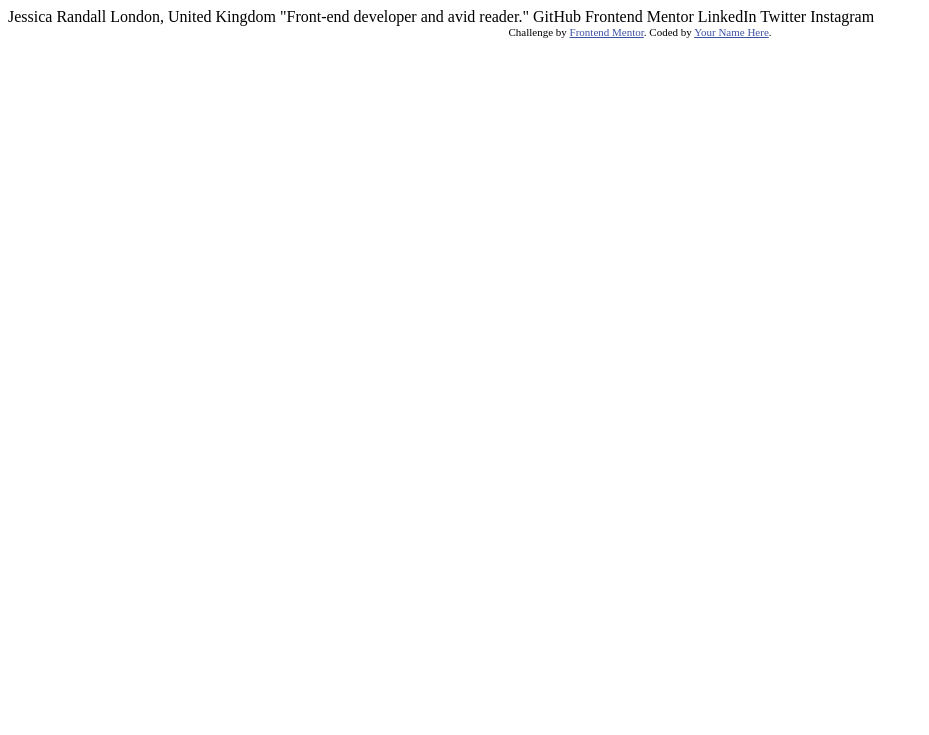
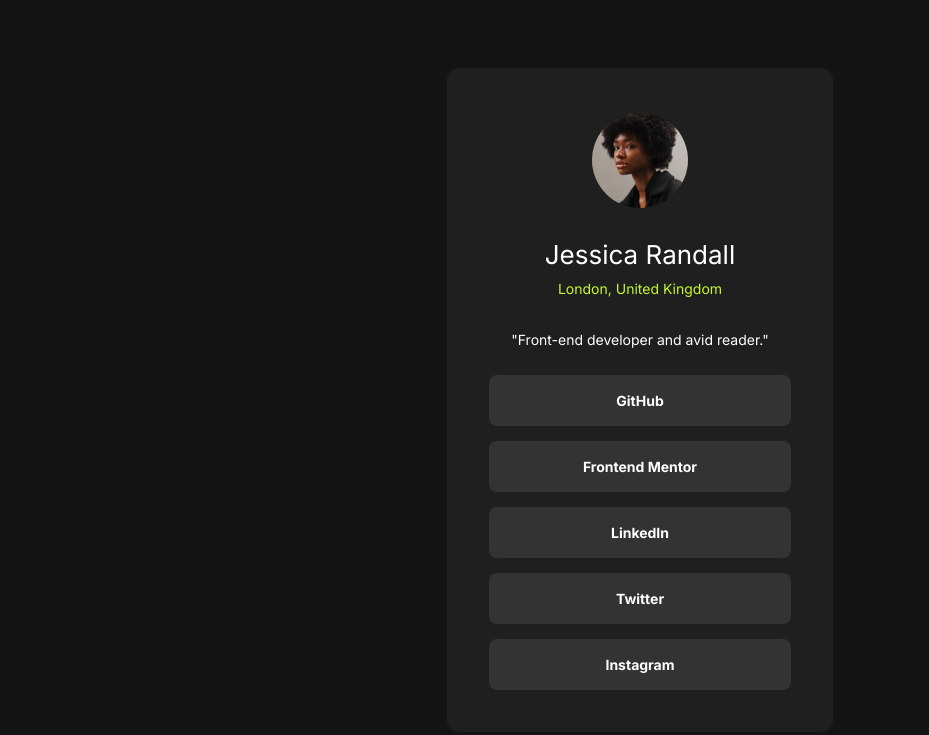
Before and after one commit to bnikkhah/social-links-profile, a website: page index.html in a window 1280 px wide. Shown: the whole page, without its empty margins (0-929 px from the left). Drawn offline with Linux system fonts and the light colour scheme.

Commit message:
added styling

```diff
--- a/index.html
+++ b/index.html
@@ -1,34 +1,81 @@
 <!DOCTYPE html>
 <html lang="en">
   <head>
-  <meta charset="UTF-8">
-  <meta name="viewport" content="width=device-width, initial-scale=1.0"> <!-- displays site properly based on user's device -->
+    <meta charset="UTF-8" />
+    <meta name="viewport" content="width=device-width, initial-scale=1.0" />
+    <!-- displays site properly based on user's device -->
 
-  <link rel="icon" type="image/png" sizes="32x32" href="./assets/images/favicon-32x32.png">
+    <link
+      rel="icon"
+      type="image/png"
+      sizes="32x32"
+      href="./assets/images/favicon-32x32.png"
+    />
 
     <title>Frontend Mentor | Social links profile</title>
 
     <!-- Feel free to remove these styles or customise in your own stylesheet 👍 -->
-  <style>
-    .attribution { font-size: 11px; text-align: center; }
-    .attribution a { color: hsl(228, 45%, 44%); }
-  </style>
+    <link rel="preconnect" href="https://fonts.googleapis.com" />
+    <link rel="preconnect" href="https://fonts.gstatic.com" crossorigin />
+    <link
+      href="https://fonts.googleapis.com/css2?family=Inter:ital,opsz,wght@0,14..32,100..900;1,14..32,100..900&display=swap"
+      rel="stylesheet"
+    />
+    <link rel="stylesheet" href="./output.css" />
   </head>
-<body>
-
-  Jessica Randall
-  London, United Kingdom
-  "Front-end developer and avid reader."
-
-  GitHub
-  Frontend Mentor
-  LinkedIn
-  Twitter
-  Instagram
-
-  <div class="attribution">
-    Challenge by <a href="https://www.frontendmentor.io?ref=challenge" target="_blank">Frontend Mentor</a>.
-    Coded by <a href="#">Your Name Here</a>.
+  <body
+    class="bg-[#141414] h-screen flex justify-center items-center font-[Inter] px-[24px]"
+  >
+    <div
+      class="card bg-[#1f1f1f] sm:p-[42px] p-[24px] rounded-xl text-center text-white w-full sm:w-auto"
+    >
+      <div class="img-wrapper">
+        <img
+          src="./assets/images/avatar-jessica.jpeg"
+          alt=""
+          class="rounded-full w-[100px] mx-auto border-2 border-transparent hover:border-[#c5f82a] transition"
+        />
+      </div>
+      <h2 class="text-[26px] mt-[25px]">Jessica Randall</h2>
+      <p class="text-[#c5f82a] mt-1">London, United Kingdom</p>
+      <p class="mt-[30px]">"Front-end developer and avid reader."</p>
+      <div class="button-wrapper flex flex-col">
+        <a
+          href="https://github.com/"
+          class="hover:text-black md:min-w-[302px] bg-[#333333] py-[15px] mt-[25px] inline-block text-white rounded-lg font-bold hover:bg-[#c5f82a] transition"
+          rel="noopener"
+          target="_blank"
+          >GitHub</a
+        >
+        <a
+          href="https://frontendmentor.io/"
+          class="hover:text-black md:min-w-[302px] bg-[#333333] py-[15px] mt-[15px] inline-block text-white rounded-lg font-bold hover:bg-[#c5f82a] transition"
+          rel="noopener"
+          target="_blank"
+          >Frontend Mentor</a
+        >
+        <a
+          href="https://linkedin.com/"
+          class="hover:text-black md:min-w-[302px] bg-[#333333] py-[15px] mt-[15px] inline-block text-white rounded-lg font-bold hover:bg-[#c5f82a] transition"
+          rel="noopener"
+          target="_blank"
+          >LinkedIn</a
+        >
+        <a
+          href="https://x.com/"
+          class="hover:text-black md:min-w-[302px] bg-[#333333] py-[15px] mt-[15px] inline-block text-white rounded-lg font-bold hover:bg-[#c5f82a] transition"
+          rel="noopener"
+          target="_blank"
+          >Twitter</a
+        >
+        <a
+          href="https://instagram.com/"
+          class="hover:text-black md:min-w-[302px] bg-[#333333] py-[15px] mt-[15px] inline-block text-white rounded-lg font-bold hover:bg-[#c5f82a] transition"
+          rel="noopener"
+          target="_blank"
+          >Instagram</a
+        >
+      </div>
     </div>
   </body>
 </html>
--- /dev/null
+++ b/input.css
@@ -0,0 +1,5 @@
+@import "tailwindcss";
+
+body {
+  font-size: 14px;
+}
--- /dev/null
+++ b/package.json
@@ -0,0 +1,6 @@
+{
+  "dependencies": {
+    "@tailwindcss/cli": "^4.0.3",
+    "tailwindcss": "^4.0.3"
+  }
+}
```
Also changed, not shown: output.css (added), 1 other file. Lines whose indentation alone changed are shown as unchanged.
